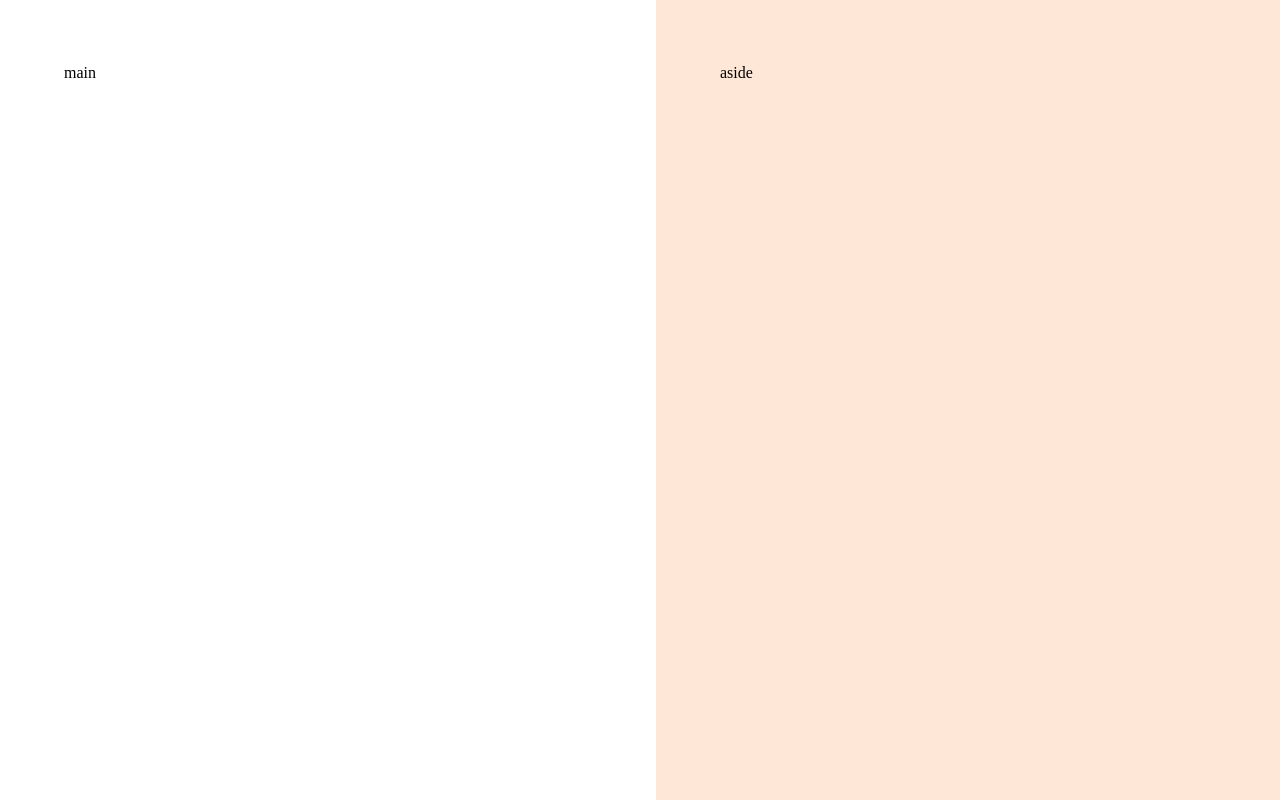
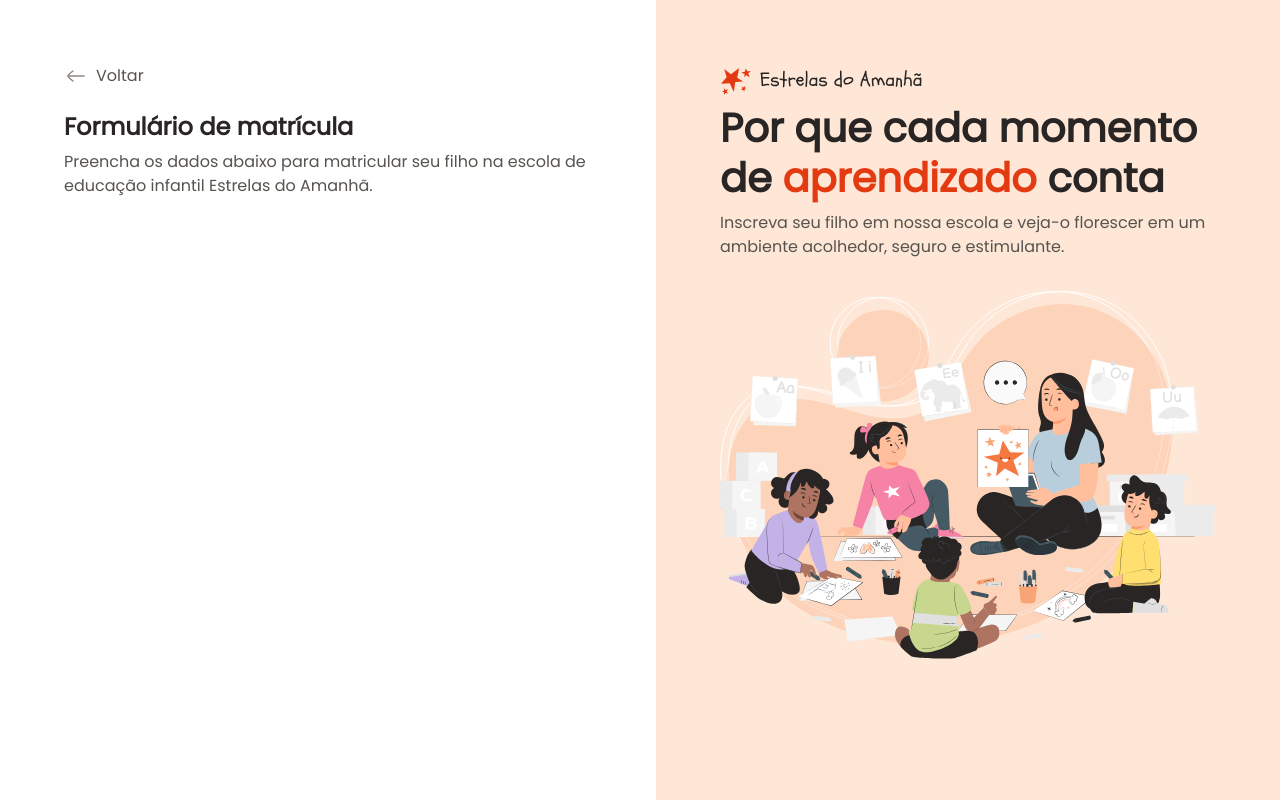
Before and after one commit to lunavitoria99/Projeto-Formul-rio-de-matr-cula, a plain HTML site: page index.html in a window 1280 px wide. Drawn offline with Linux system fonts and the light colour scheme.

Commit message:
conteudo inicial do main

```diff
--- a/index.html
+++ b/index.html
@@ -13,10 +13,30 @@
 <body>
     <div id="app">
         <main>
-            <div id="main-container">main</div>
+            <div class="main-container">
+                <div class="back">
+                    <img src="assets/icons/arrow-left-02.svg" alt="">
+                    <span>Voltar</span>
+                </div>
+
+                <h1>Formulário de matrícula</h1>
+                <p>Preencha os dados abaixo para matricular seu filho na escola de educação infantil Estrelas do Amanhã.</p>
+            </div>
         </main>
         <aside>
-            <div id="aside-container">aside</div>
+            <div class="aside-container">
+                <header>
+                    <img src="assets/icons/logo.svg" alt="">
+                    <h2>Por que cada momento de
+                    <span>
+                        aprendizado
+                    </span>
+                    conta
+                </h2>
+                <p>Inscreva seu filho em nossa escola e veja-o florescer em um ambiente acolhedor, seguro e estimulante.</p>
+                </header>
+                <img src="assets/icons/Illustration.svg" alt="">
+            </div>
         </aside>
     </div>
 </body>
--- a/styles/global.css
+++ b/styles/global.css
@@ -25,4 +25,14 @@
 
 body {
     overflow: hidden;
+    font: var(--text);
+    color: var(--text-secondary);
 }
+
+h1, h2 {
+color: var(--text-primary);
+
+}
+img {
+    max-width: 100%;
+}
--- a/styles/layout.css
+++ b/styles/layout.css
@@ -10,19 +10,42 @@ main {
   overflow: auto;
   padding: 4rem;
 
-}
-
-main .main-container {
+  & .main-container {
     max-width: 33rem;
     margin-left: auto;
   }
 
-aside {
-    padding: 4rem;
-    background-color: var(--surface-secondary);
+  & .back {
+    display: flex;
+    align-items: center;
+    gap: .5rem;
+    margin-bottom: 1.5rem;
   }
 
-aside .aside-container {
+  & h1 {
+    font: 600 1.5rem/1.25 var(--font-family);
+    margin-bottom: .5rem;
+  }
+}
+
+aside {
+  background-color: var(--surface-secondary);
+  padding: 4rem;
+
+  & .aside-container {
     max-width: 31rem;
 
+    & > img {
+      margin-top: 2rem;
     }
+  }
+
+  & h2 {
+    font: 600 2.5rem/1.25 var(--font-family);
+    margin-bottom: .5rem;
+
+    & span {
+      color: var(--text-highlight);
+    }
+  }
+}
```
Lines whose indentation alone changed are shown as unchanged.
